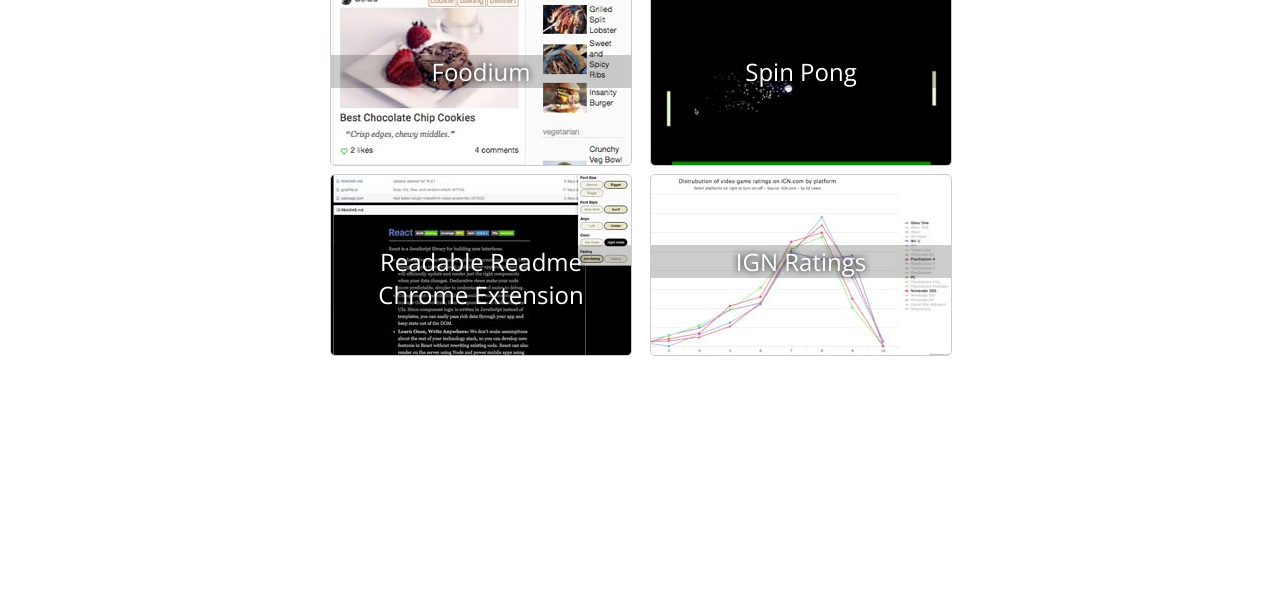
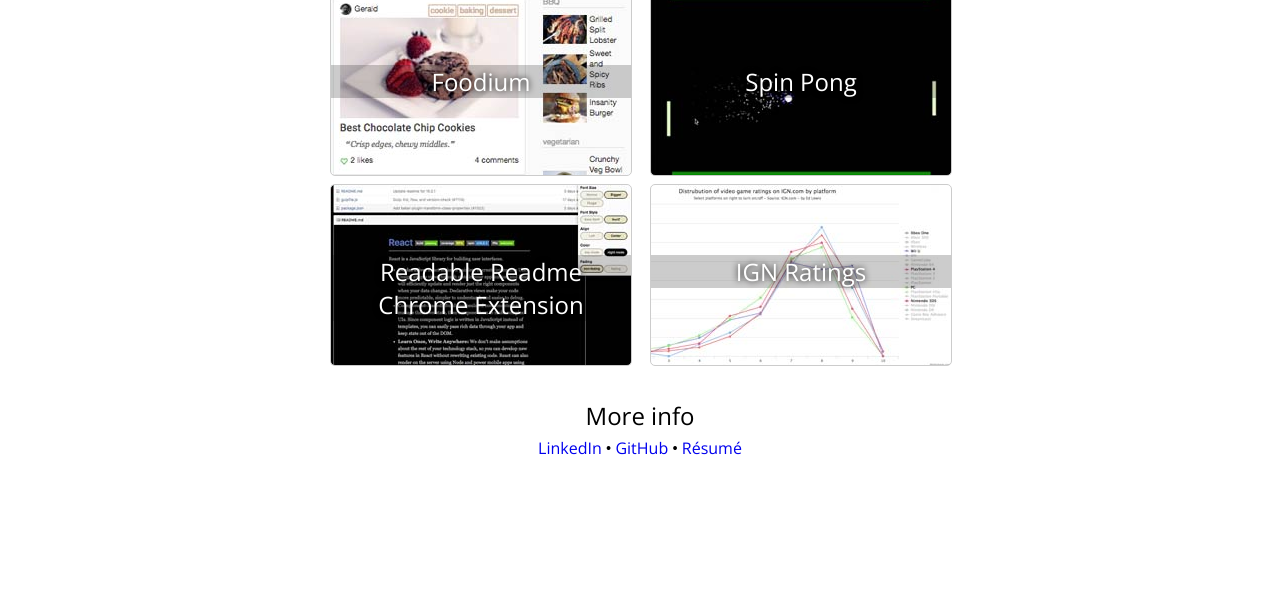
Before and after one commit to edabot/edabot.github.io, a plain HTML site: page index.html in a window 1280 px wide. Shown: the part 189-800 px from the top of the page. Drawn offline with nearby package versions, Linux system fonts and the light colour scheme.

Commit message:
added links

```diff
--- a/home.css
+++ b/home.css
@@ -195,7 +195,7 @@
   font-family: 'Open Sans', sans-serif;
   font-weight: 300;
   font-size: 1.5em;
-  margin-top: 10px;
+  margin-top: 20px;
   margin-bottom: 5px;
   text-align: center;
 }
@@ -204,3 +204,27 @@
   text-decoration: none;
   color: white;
 }
+
+.link-box {
+  display: block;
+  margin: 30px auto;
+  text-align: center;
+}
+
+.link-box a {
+  text-decoration: none;
+  font-family: 'Open Sans', sans-serif;
+  font-weight: 300;
+}
+
+.link-box h2 {
+  font-family: 'Open Sans', sans-serif;
+  font-weight: 300;
+  font-size: 1.5em;
+  margin-top: 10px;
+  margin-bottom: 5px;
+}
+
+.links {
+  margin: 0 auto;
+}
--- a/index.html
+++ b/index.html
@@ -48,6 +48,14 @@
         </div>
       </div>
     </div>
+    <div class="link-box">
+      <h2>More info</h2>
+      <div class="links">
+      <a href="https://www.linkedin.com/in/edlewis">LinkedIn</a> •
+      <a href="https://github.com/edabot">GitHub</a> •
+      <a href="files/Resume-EdLewis.pdf">Résumé</a>
+    </div>
+    </div>
 
   </body>
 </html>
```
Also changed, not shown: 1 other file.
